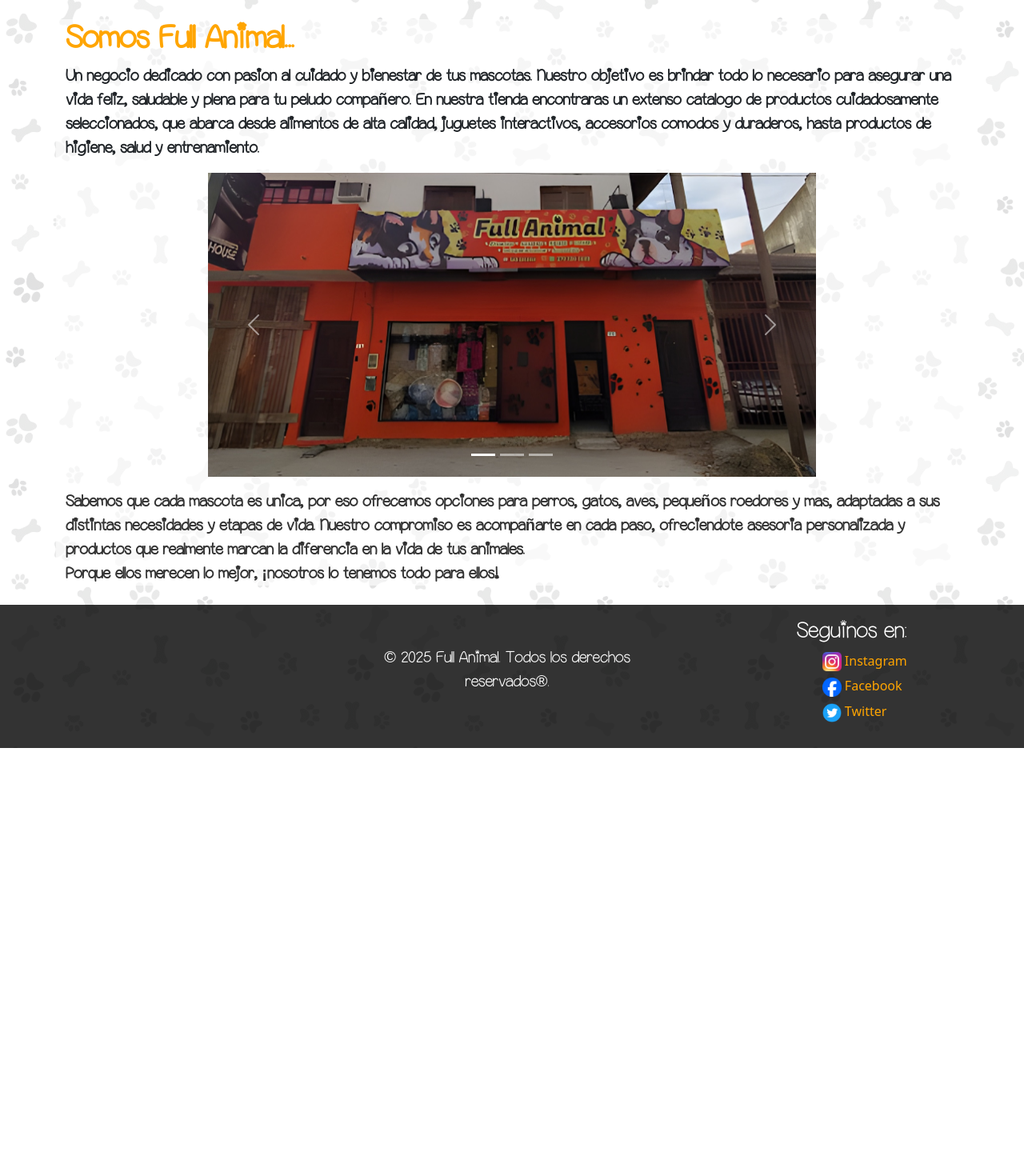
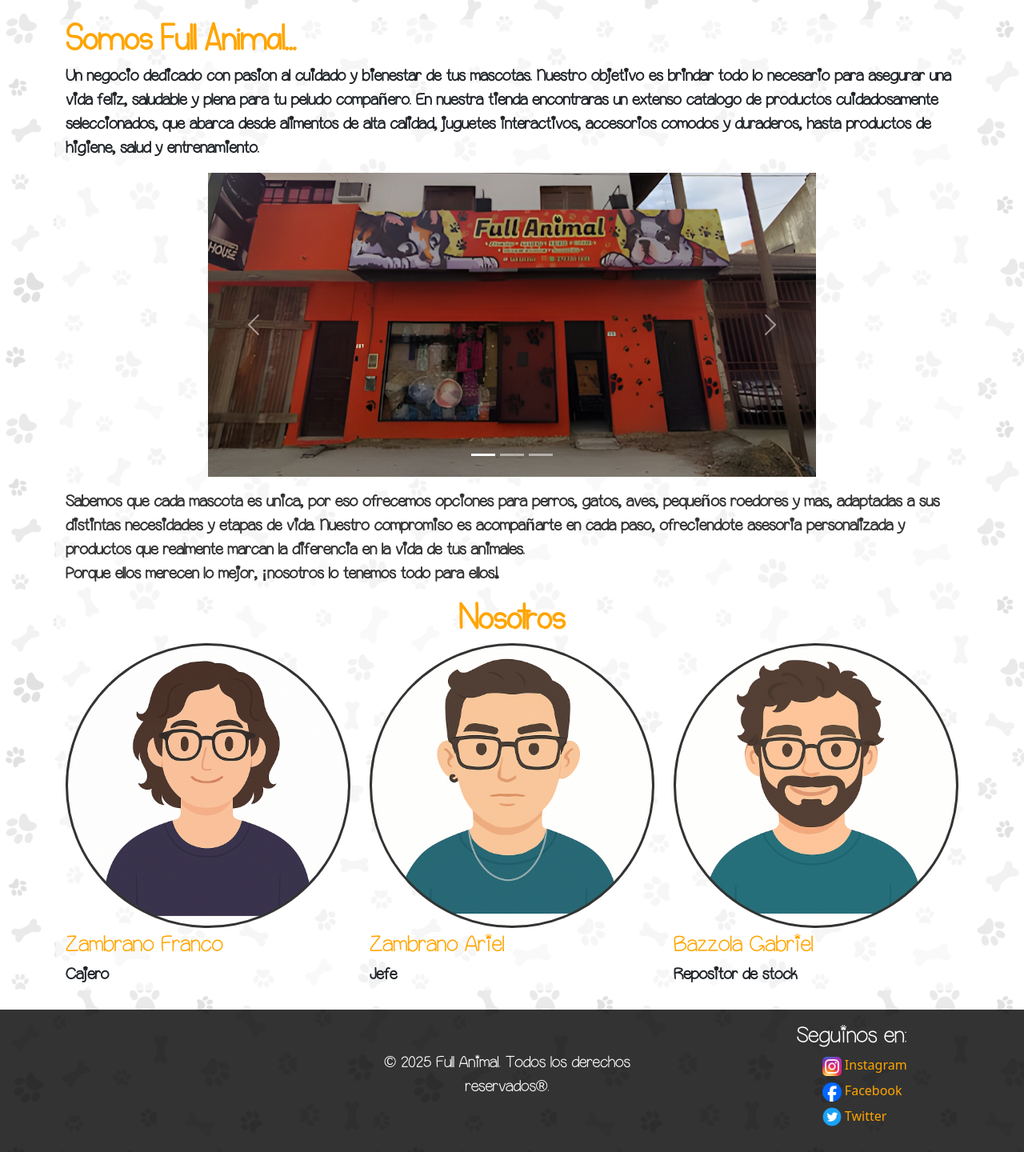
Before and after one commit to Bokeron8/petshop-proyecto-taller-de-programacion-1, a CodeIgniter 4 app: the page made by app/Views/contenidos/quienes_somos_view.php in a window 1280 px wide. Shown: the part 74-1514 px from the top of the page at 80% size. Before the commit the page ends 1009 px from the top, so only its background shows below. Run offline with PHP 8.4 and a stand-in for CodeIgniter, Linux system fonts and the light colour scheme; the template is opened without the code that fills it, so the values that code supplies are empty; some libraries are stand-ins or nearby versions.

Commit message:
add avatars

```diff
--- a/app/Views/contenidos/quienes_somos_view.php
+++ b/app/Views/contenidos/quienes_somos_view.php
@@ -1,8 +1,19 @@
 <?php $this->extend('plantillas/plantilla'); ?>
 <?php $this->section('content'); ?>
 
+<?php
+$personas = [
+    ["name" => "Zambrano Franco", "job" => 'Cajero', "img_src" => 'assets/img/zambrano_franco.png'],
+    ["name" => "Zambrano Ariel", "job" => 'Jefe', "img_src" => 'assets/img/zambrano_ariel.png'],
+    ["name" => "Bazzola Gabriel", "job" => 'Repositor de stock', "img_src" => 'assets/img/bazzola_gabriel.png'],
+];
+?>
+
 <section class="container mt-4" style="background-color: rgba(255, 255, 255, 0.6);">
-    <h1 class="title puppy  animate__animated animate__fadeInRightBig" style="color: orange">
+
+
+    <section>
+        <h1 class="title animate__animated animate__fadeInRightBig">
             Somos Full Animal...
         </h1>
 
@@ -59,6 +70,8 @@
                 </button>
             </div>
         </div>
+    </section>
+
     <section class="mt-3 ">
 
         <p class="puppy fw-semibold fs-5" style="color: #333">
@@ -71,6 +84,32 @@
         </p>
     </section>
 
+
+    <section class="mt-3 ">
+        <h1 class="title animate__animated animate__fadeInRightBig text-center">
+            Nosotros
+        </h1>
+
+        <div class="row">
+
+            <?php foreach ($personas as $texto => $value): ?>
+
+                <div class="col-4 d-flex flex-column justify-contents-center align-items-center puppy">
+                    <img src="<?= base_url('/' . $value['img_src']) ?>" style="aspect-ratio: 1/1;border-color: #333; background-color: #333;border-style: solid; border-radius: 100%;" class="w-100">
+
+                    </img>
+                    <div style="align-self: baseline;" class="mt-1">
+                        <h3 style="color: orange;"><?= $value['name']; ?></h3>
+                        <h5><strong><?= $value['job']; ?></strong></h5>
+
+                    </div>
+
+                </div>
+            <?php endforeach; ?>
+
+        </div>
+    </section>
+
 </section>
 
 <?php $this->endSection(); ?>
```
Also changed, not shown: assets/img/bazzola_gabriel.png (added), assets/img/zambrano_ariel.png (added), assets/img/zambrano_franco.png (added). Lines whose indentation alone changed are shown as unchanged.
